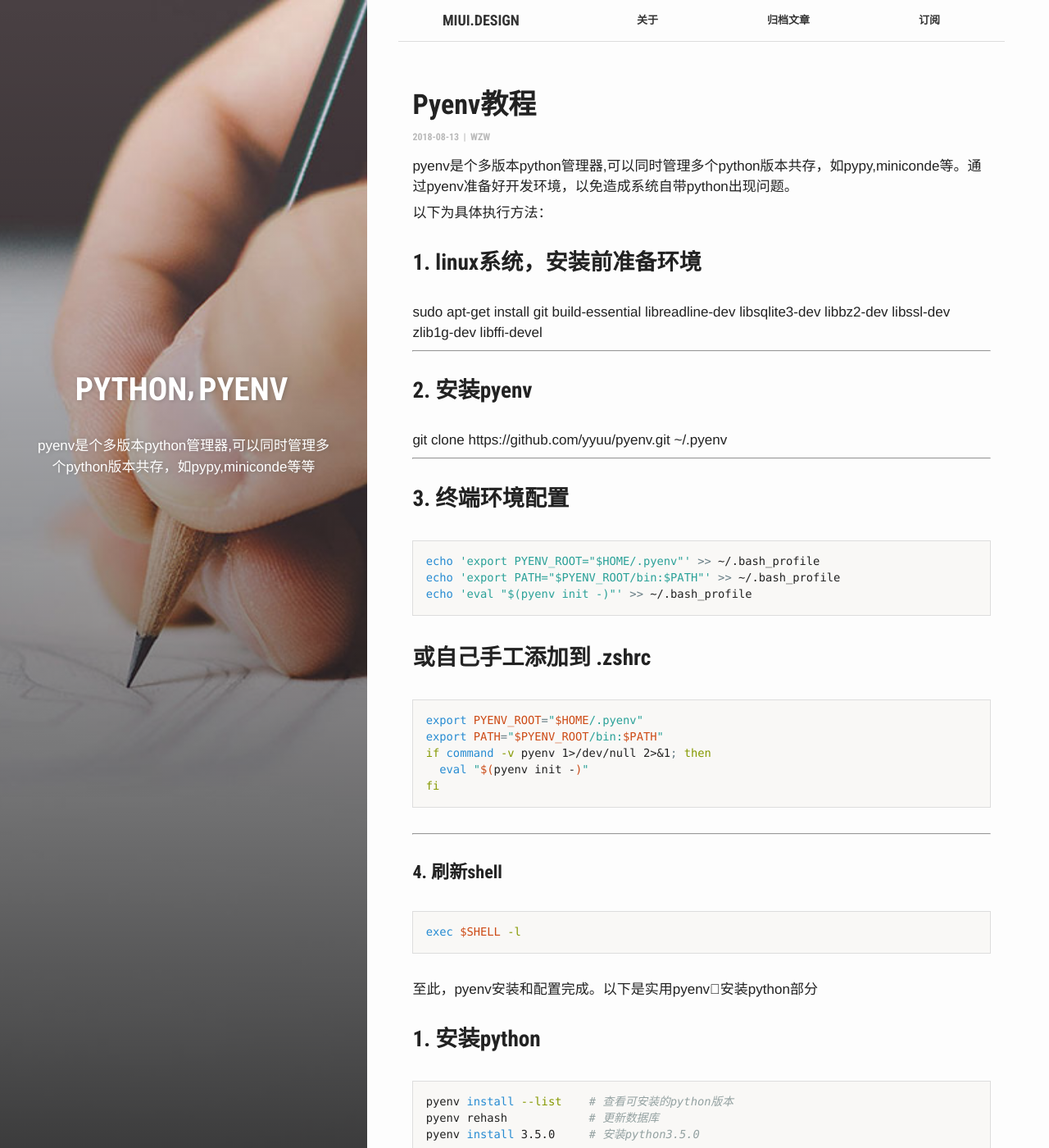
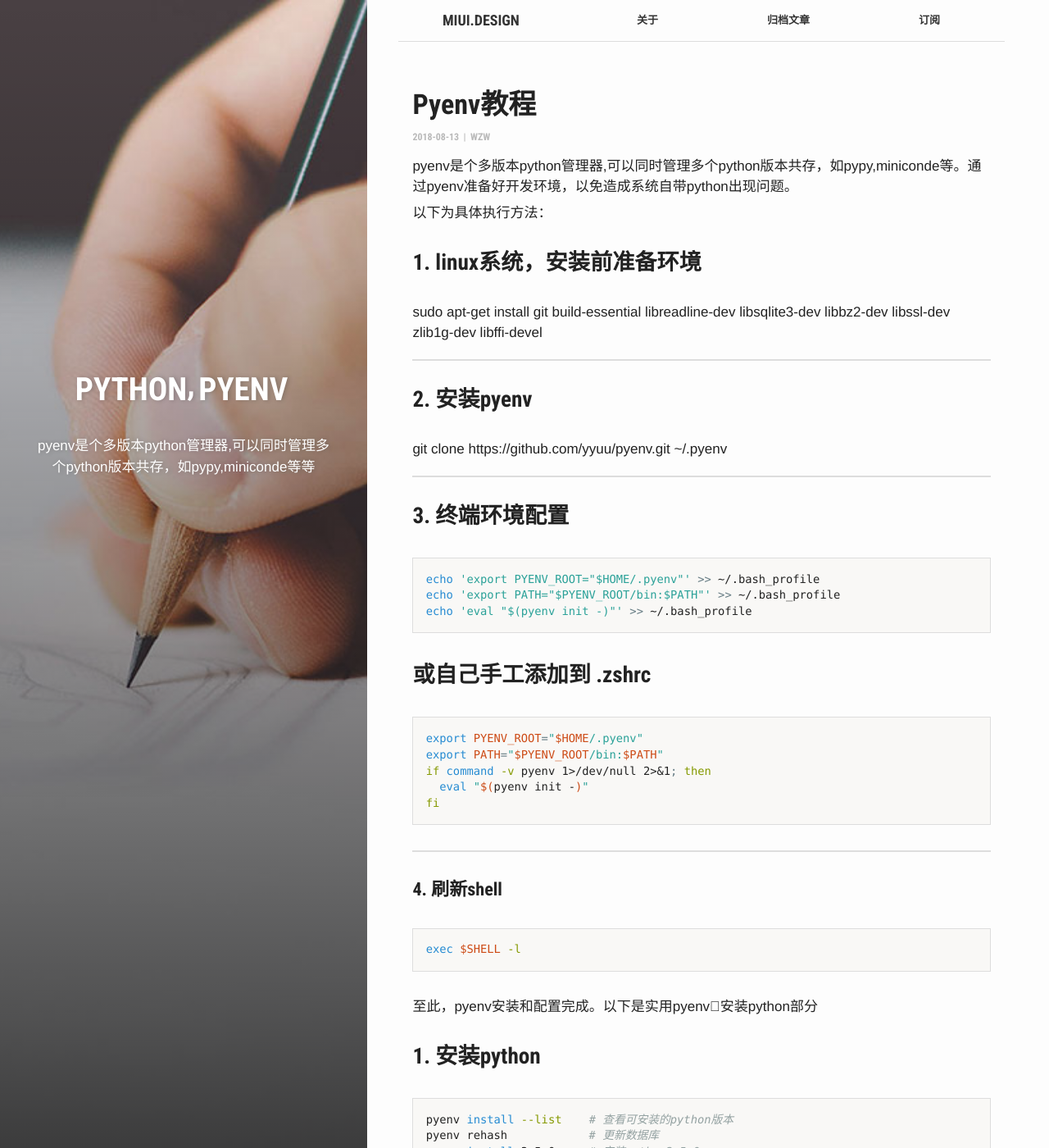
Before and after one commit to zvwork/zvwork.github.io, a Jekyll site: the page built from _posts/2018-08-13-pyenv.md, in a window 1280 px wide and 1400 px high. Shown: the whole window at 82% size. Built offline with Jekyll 4.4.1, drawn with Linux system fonts in a browser that asks for light colours.

Commit message:
update _layout.scss

```diff
--- a/assets/_sass/_layout.scss
+++ b/assets/_sass/_layout.scss
@@ -258,6 +258,14 @@ article {
 
 }
 
+.post-content{
+
+  hr{
+    border: 1px solid #ddd;
+    margin-top: 1.2rem;
+  }
+}
+
 
 /*
 * Archive
```
